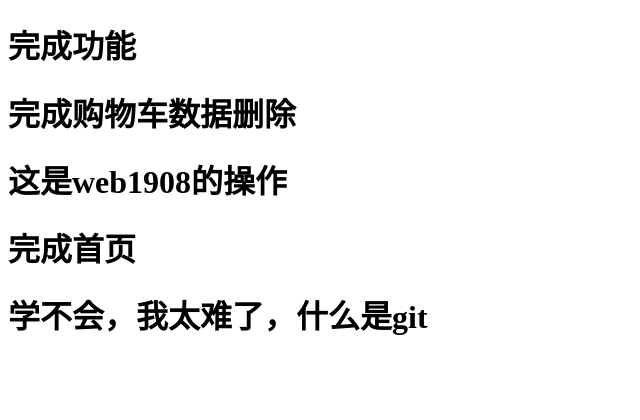
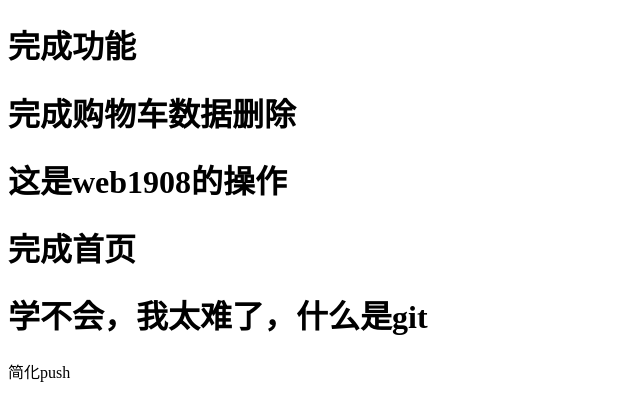
Before and after one commit to koob123/web1908a, a plain HTML site: page index.html in a window 1280 px wide. Shown: the whole page, without its empty margins (0-640 px from the left). Drawn offline with Linux system fonts and the light colour scheme.

Commit message:
简化push

```diff
--- a/index.html
+++ b/index.html
@@ -14,4 +14,5 @@
     <h1>完成首页</h1>
 
     <h1>学不会，我太难了，什么是git</h1>
+    <p>简化push</p>
   </html>
```
